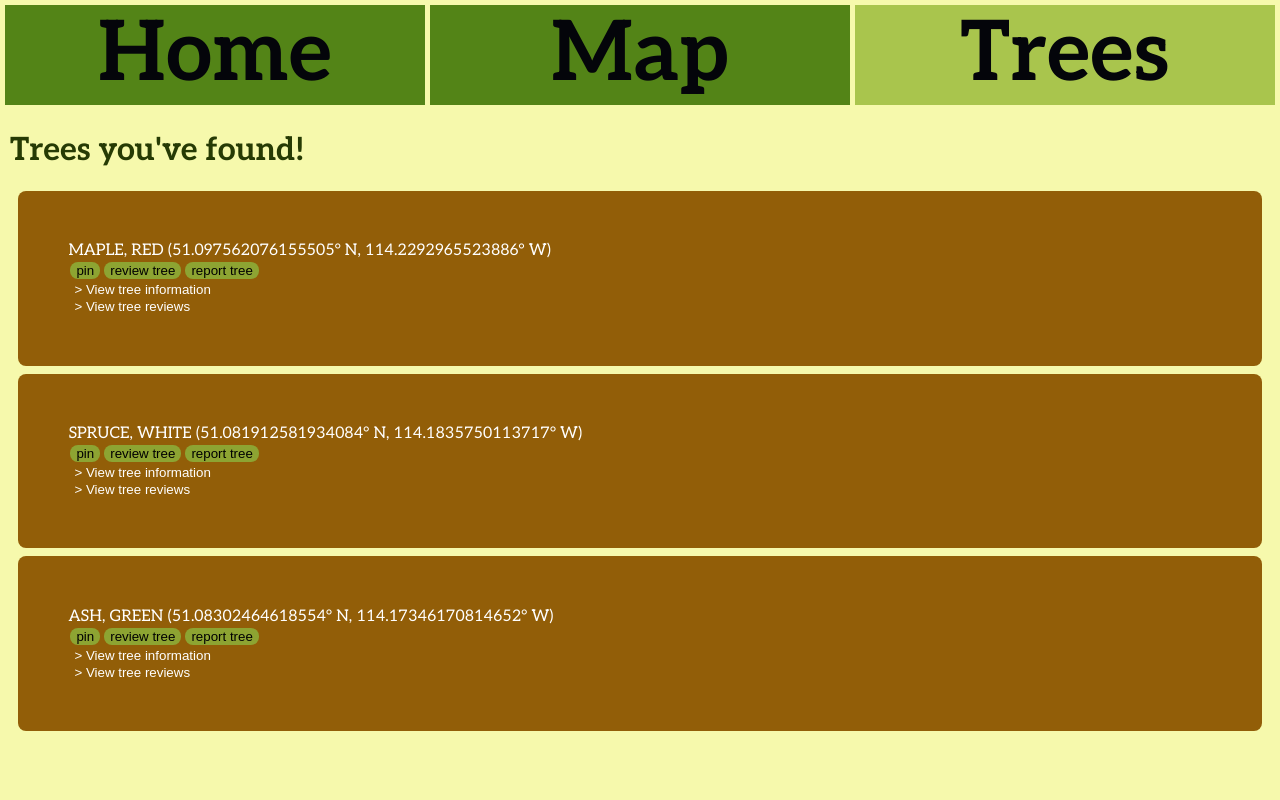
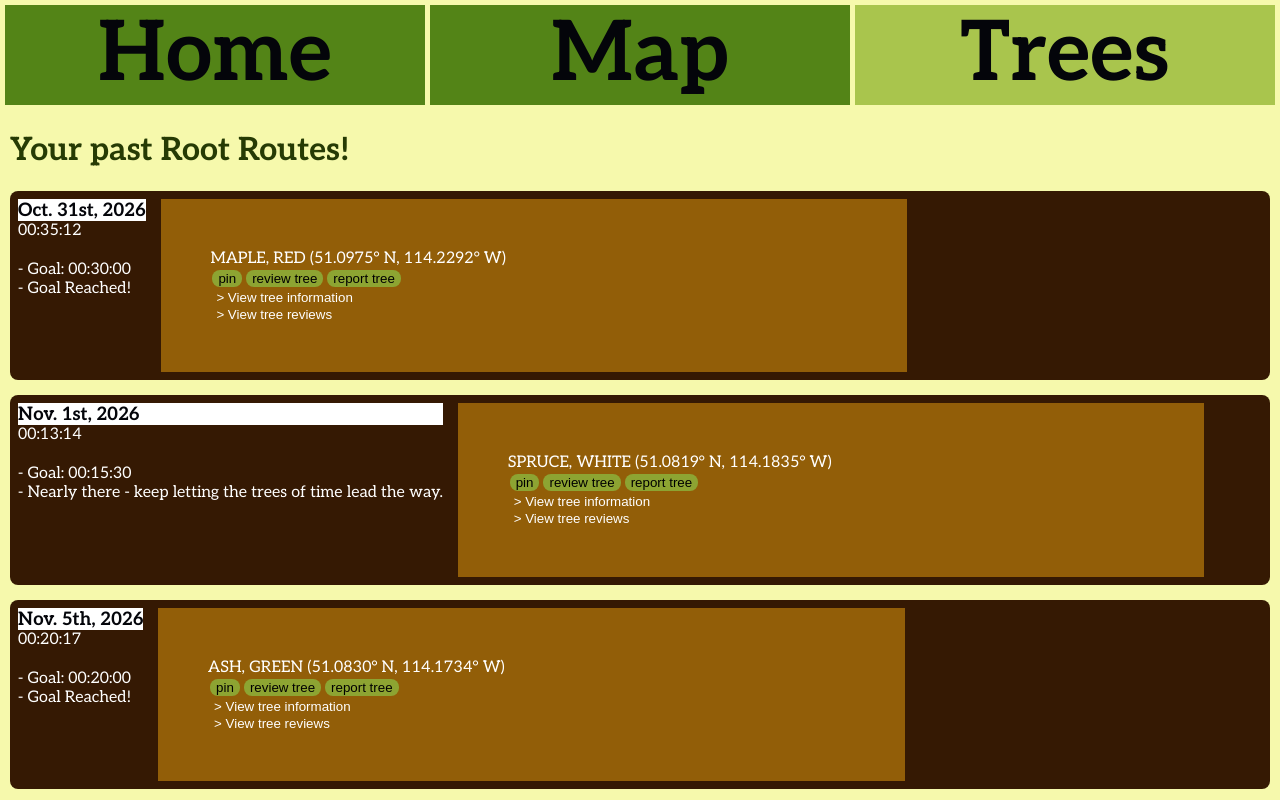
Before and after one commit to tlavo/hackthechange26, a React (Vite) app in the folder app/frontend/: page /trees in a window 1280 px wide. Built offline with nearby package versions, Linux system fonts and the light colour scheme.

Commit message:
changed working and added route info, as well as report tree button functionality

```diff
--- a/app/frontend/src/components/MyTrees.css
+++ b/app/frontend/src/components/MyTrees.css
@@ -1,29 +1,58 @@
 .my-trees-page {
     padding: 0 10px;
+    height: calc(100vh - 120px);
+    overflow-y: scroll;
 }
 
 .my-trees-page h1 {
     color: #263b04;
 }
 
-/* .top {
-    text-align: center;
-} */
+.routesBox {
+    display: flex;
+    flex-direction: column;
+    gap: 15px;
+    color: white;
+}
+
+.routeBox {
+    display: flex;
+    flex-direction: row;
+    justify-content: flex-start;
+    gap: 15px;
+    background-color: #351903;
+    border-radius: 8px;
+    padding: 8px;
+}
+
+.routeInfoBox {
+    display: flex;
+    flex-direction: column;
+    gap: 20px;
+
+    .routeDate {
+        background-color: white;
+        flex-grow: 0;
+        font-weight: 700;
+        color: #04050A;
+        font-size: 18.5px;
+    }
+}
 
 .treeBox {
+    width: 52%;
+
     background-color: #925E08;
     color: white;
     display: flex;
     justify-content: center;
     flex-direction: column;
     padding: 4%;
-    margin: 8px;
-    border-radius: 8px;
+    flex-shrink: 0;
 }
 
 .treeBox>div {
     display: flex;
-
 }
 
 .buttonBox {
@@ -60,3 +89,8 @@
     color: white;
     text-align: left;
 }
+
+.reportBox a {
+    color: inherit;
+    text-decoration: none;
+}
--- a/app/frontend/src/components/MyTrees.tsx
+++ b/app/frontend/src/components/MyTrees.tsx
@@ -1,18 +1,25 @@
 import React from "react";
 import "./MyTrees.css"
-
-
 
 function MyTrees() {
     return (
         <main className="my-trees-page">
-            <h1>Trees you've found!</h1>
-            {/* <div className="top">
-                Trees you've found!
-            </div> */}
+            <h1>Your past Root Routes!</h1>
+            <div className="routesBox">
+                <div className="routeBox">
+                    <div className="routeInfoBox">
+                        <div>
+                            <div className="routeDate">Oct. 31st, 2026</div>
+                            <div>00:35:12</div>
+                        </div>
+                        <div>
+                            <div>- Goal: 00:30:00</div>
+                            <div>- Goal Reached!</div>
+                        </div>
+                    </div>
                     <div className="treeBox">
                         <div>
-                    MAPLE, RED (51.097562076155505&deg; N, 114.2292965523886&deg; W)
+                            MAPLE, RED (51.0975&deg; N, 114.2292&deg; W)
                         </div>
                         <div className="buttonBox">
                             <button className="pinBox">
@@ -22,7 +29,11 @@ function MyTrees() {
                                 review tree
                             </button>
                             <button className="reportBox">
-                        report tree
+                                <a
+                                    href="https://www.calgary.ca/parks/trees/contact.html"
+                                    target="_blank"
+                                    rel="noopener noreferrer"
+                                >report tree</a>
                             </button>
                         </div>
                         <button className="treeInfoBox">
@@ -32,8 +43,20 @@ function MyTrees() {
                             &gt; View tree reviews
                         </button>
                     </div>
+                </div>
+                <div className="routeBox">
+                    <div className="routeInfoBox">
+                        <div>
+                            <div className="routeDate">Nov. 1st, 2026</div>
+                            <div>00:13:14</div>
+                        </div>
+                        <div>
+                            <div>- Goal: 00:15:30</div>
+                            <div>- Nearly there - keep letting the trees of time lead the way.</div>
+                        </div>
+                    </div>
                     <div className="treeBox">
-                SPRUCE, WHITE (51.081912581934084&deg; N, 114.1835750113717&deg; W)
+                        SPRUCE, WHITE (51.0819&deg; N, 114.1835&deg; W)
                         <div className="buttonBox">
                             <button className="pinBox">
                                 pin
@@ -42,7 +65,11 @@ function MyTrees() {
                                 review tree
                             </button>
                             <button className="reportBox">
-                        report tree
+                                <a
+                                    href="https://www.calgary.ca/parks/trees/contact.html"
+                                    target="_blank"
+                                    rel="noopener noreferrer"
+                                >report tree</a>
                             </button>
                         </div>
                         <button className="treeInfoBox">
@@ -52,8 +79,20 @@ function MyTrees() {
                             &gt; View tree reviews
                         </button>
                     </div>
+                </div>
+                <div className="routeBox">
+                    <div className="routeInfoBox">
+                        <div>
+                            <div className="routeDate">Nov. 5th, 2026</div>
+                            <div>00:20:17</div>
+                        </div>
+                        <div>
+                            <div>- Goal: 00:20:00</div>
+                            <div>- Goal Reached!</div>
+                        </div>
+                    </div>
                     <div className="treeBox">
-                ASH, GREEN (51.08302464618554&deg; N, 114.17346170814652&deg; W)
+                        ASH, GREEN (51.0830&deg; N, 114.1734&deg; W)
                         <div className="buttonBox">
                             <button className="pinBox">
                                 pin
@@ -62,7 +101,11 @@ function MyTrees() {
                                 review tree
                             </button>
                             <button className="reportBox">
-                        report tree
+                                <a
+                                    href="https://www.calgary.ca/parks/trees/contact.html"
+                                    target="_blank"
+                                    rel="noopener noreferrer"
+                                >report tree</a>
                             </button>
                         </div>
                         <button className="treeInfoBox">
@@ -72,7 +115,9 @@ function MyTrees() {
                             &gt; View tree reviews
                         </button>
                     </div>
-        </main>
+                </div>
+            </div>
+        </main >
     );
 }
 
```
Lines whose indentation alone changed are shown as unchanged.
